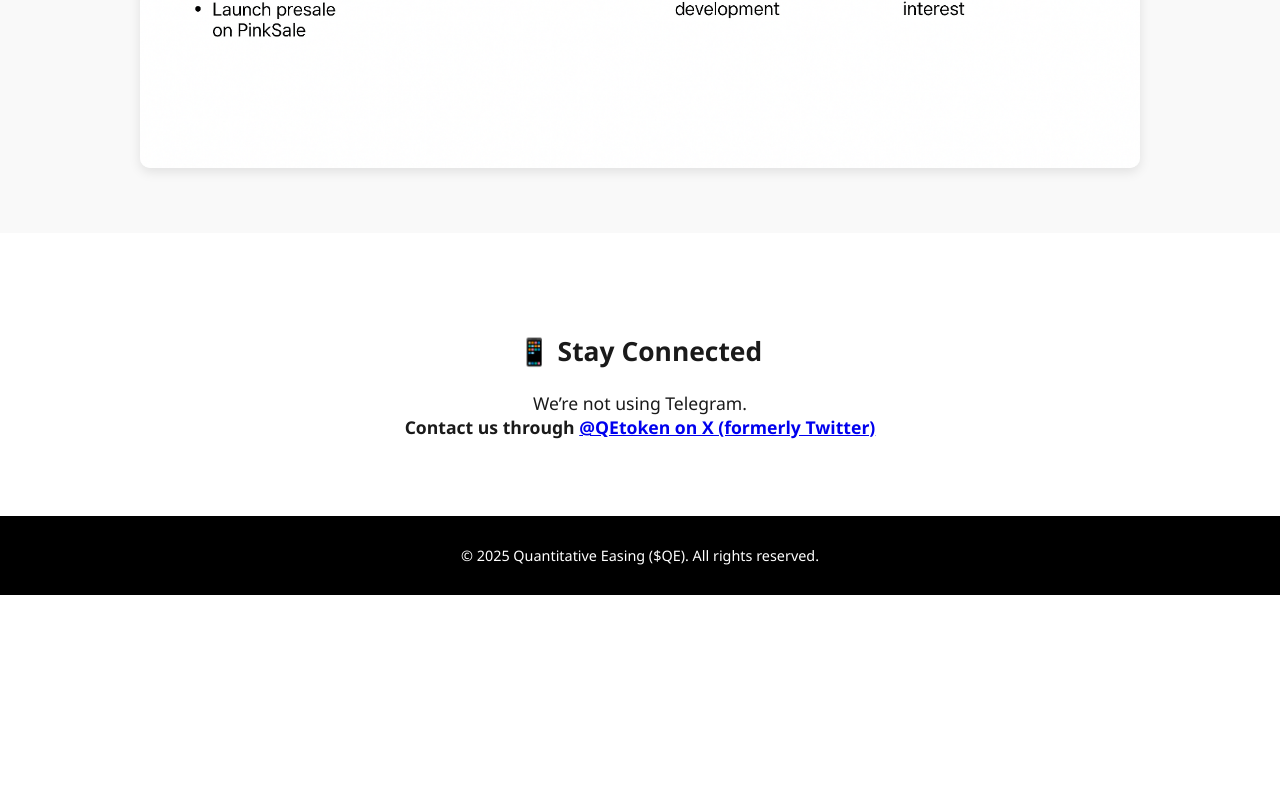
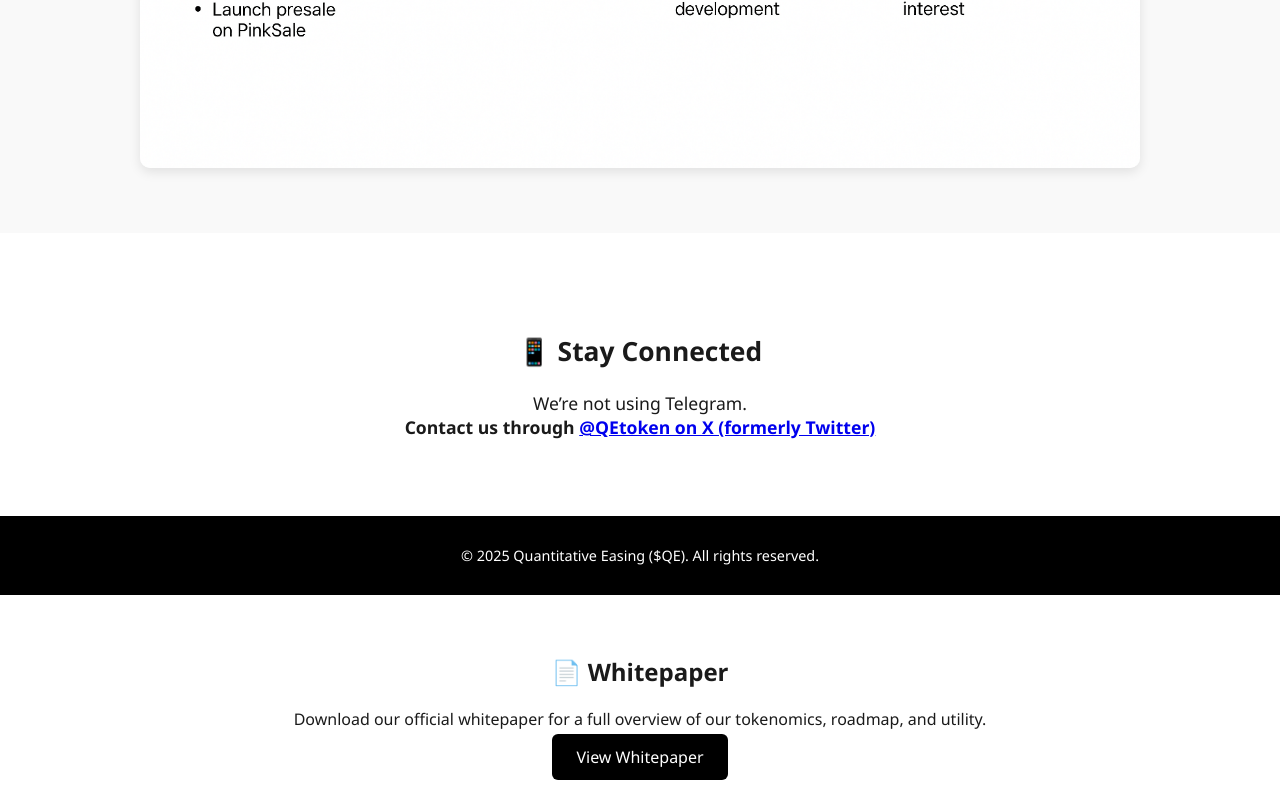
Before and after one commit to Glennal-795/quantitative-easing, a plain HTML site: page index.html in a window 1280 px wide. Shown: the part 1694-2502 px from the top of the page. Before the commit the page ends 2289 px from the top, so only its background shows below. Drawn offline with Linux system fonts and the light colour scheme.

Commit message:
Update index.html

```diff
--- a/index.html
+++ b/index.html
@@ -156,3 +156,8 @@
 
 </body>
 </html>
+<section id="whitepaper" style="text-align: center; padding: 40px 20px;">
+  <h2>📄 Whitepaper</h2>
+  <p>Download our official whitepaper for a full overview of our tokenomics, roadmap, and utility.</p>
+  <a href="QE_Token_Whitepaper.pdf" target="_blank" style="background-color: black; color: white; padding: 12px 24px; text-decoration: none; border-radius: 6px;">View Whitepaper</a>
+</section>
```
